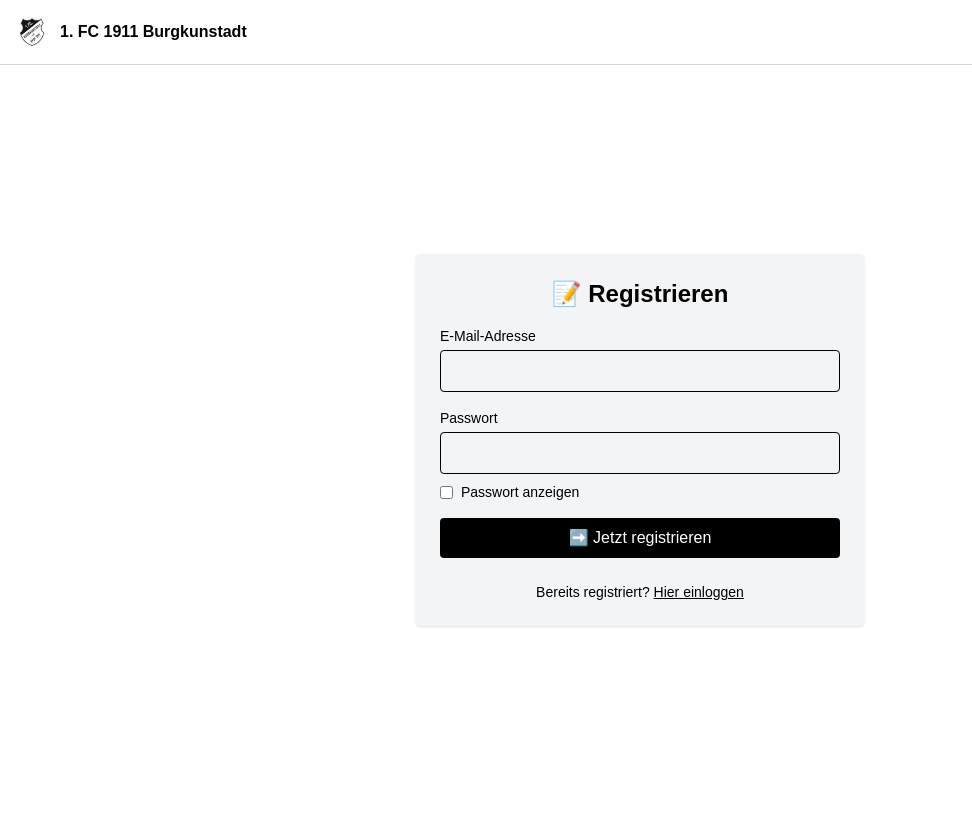
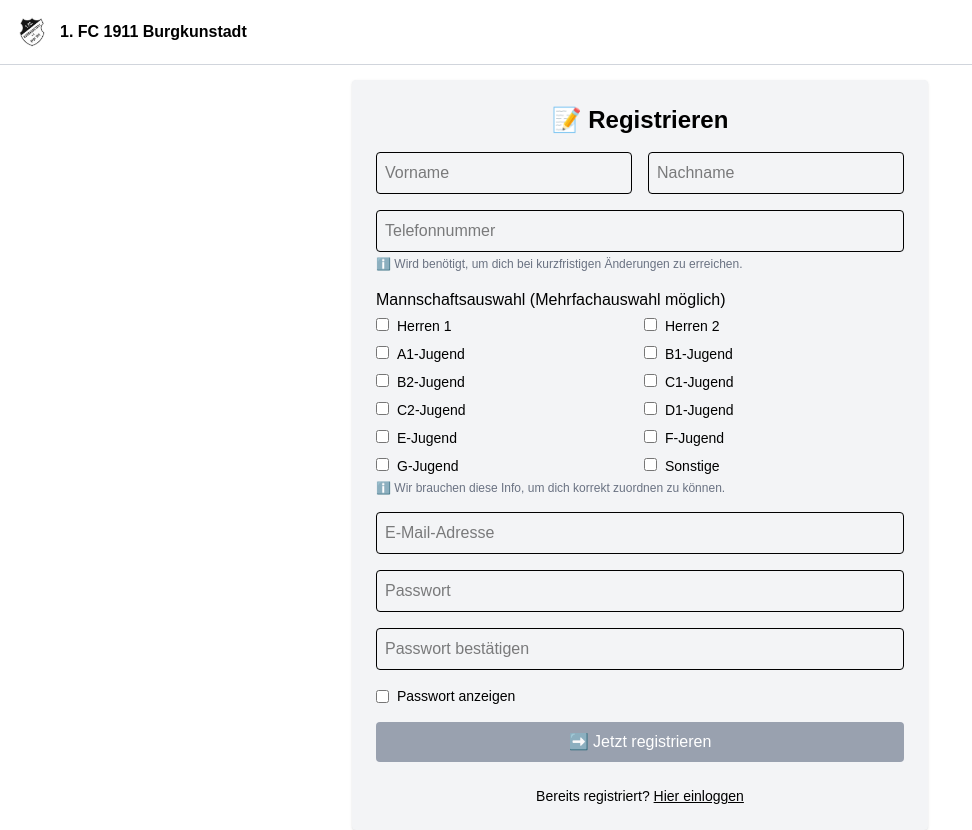
Before and after one commit to BastiiSP/platzbuchung-fcb, a Next.js app: page /registrieren in a window 1280 px wide. Shown: the whole page, without its empty margins (0-972 px from the left). Before the commit the page ends 800 px from the top, so only its background shows below. Built offline with nearby package versions, Linux system fonts and the light colour scheme; no server answers.

Commit message:
Fehlersuche Registrierung - Fehler liegt in Supabase (aut.user wird nicht übergeben)

```diff
--- a/package.json
+++ b/package.json
@@ -20,7 +20,8 @@
     "react": "^19.0.0",
     "react-datepicker": "^8.2.1",
     "react-dom": "^19.0.0",
-    "react-icons": "^5.5.0"
+    "react-icons": "^5.5.0",
+    "react-select": "^5.10.1"
   },
   "devDependencies": {
     "@eslint/eslintrc": "^3",
--- a/src/app/kalender/page.tsx
+++ b/src/app/kalender/page.tsx
@@ -59,7 +59,7 @@ export default function KalenderSeite() {
 
         const { data: profile } = await supabase
           .from("profile")
-          .select("rolle")
+          .select("rolle", { head: false }) // 🔧 Fehlervermeidung
           .eq("id", session.user.id)
           .single();
 
--- a/src/app/registrieren/page.tsx
+++ b/src/app/registrieren/page.tsx
@@ -1,42 +1,113 @@
 "use client";
 
-import { useState } from "react";
+import { useState, useEffect } from "react";
 import { useRouter } from "next/navigation";
 import Image from "next/image";
 import { createClient } from "@/lib/supabaseClient";
 import ThemeToggle from "@/components/ThemeToggle";
+import { FaCheckCircle, FaTimesCircle } from "react-icons/fa";
 
 export default function Registrierungsseite() {
   const supabase = createClient();
   const router = useRouter();
+
+  // 🧠 Formularzustände
   const [email, setEmail] = useState("");
   const [passwort, setPasswort] = useState("");
+  const [passwortBestaetigung, setPasswortBestaetigung] = useState("");
   const [fehler, setFehler] = useState("");
   const [erfolg, setErfolg] = useState("");
   const [passwortAnzeigen, setPasswortAnzeigen] = useState(false);
+
+  const [vorname, setVorname] = useState("");
+  const [nachname, setNachname] = useState("");
+  const [telefonnummer, setTelefonnummer] = useState("");
+  const [mannschaften, setMannschaften] = useState<string[]>([]);
+  const [sonstigeMannschaft, setSonstigeMannschaft] = useState("");
+
+  const alleMannschaften = [
+    "Herren 1",
+    "Herren 2",
+    "A1-Jugend",
+    "B1-Jugend",
+    "B2-Jugend",
+    "C1-Jugend",
+    "C2-Jugend",
+    "D1-Jugend",
+    "E-Jugend",
+    "F-Jugend",
+    "G-Jugend",
+    "Sonstige",
+  ];
+
+  const toggleMannschaft = (wert: string) => {
+    if (mannschaften.includes(wert)) {
+      setMannschaften(mannschaften.filter((m) => m !== wert));
+    } else {
+      setMannschaften([...mannschaften, wert]);
+    }
+  };
 
   const handleRegistrierung = async (e: React.FormEvent) => {
     e.preventDefault();
     setFehler("");
     setErfolg("");
 
+    // Zusätzliche Sicherheitsprüfung für Pflichtfelder
+    if (!vorname || !nachname || !telefonnummer) {
+      setFehler("❌ Bitte alle Pflichtfelder ausfüllen.");
+      return;
+    }
+
+    if (passwort !== passwortBestaetigung) {
+      setFehler("❌ Die Passwörter stimmen nicht überein.");
+      return;
+    }
+
+    console.log("🧪 Registrierungsdaten", {
+      email,
+      password: passwort,
+      data: {
+        vorname,
+        nachname,
+        telefonnummer,
+        mannschaften,
+        sonstige_mannschaft: sonstigeMannschaft || null,
+      },
+    });
+
     const { error } = await supabase.auth.signUp({
       email,
       password: passwort,
+      options: {
+        data: {
+          vorname,
+          nachname,
+          telefonnummer,
+          mannschaften, //: JSON.stringify(mannschaften), // ✅ JSON-stringified!
+          sonstige_mannschaft: sonstigeMannschaft || null,
+        },
+      },
     });
 
     if (error) {
-      setFehler("❌ Registrierung fehlgeschlagen. Bitte versuche es erneut.");
+      console.error("Supabase-Fehler:", error.message);
+      setFehler(`❌ Registrierung fehlgeschlagen: ${error.message}`);
     } else {
       setErfolg(
-        "✅ Registrierung erfolgreich. Du erhältst in Kürze eine E-Mail mit einem Bestätigungslink."
+        "✅ Bitte bestätige deine E-Mail-Adresse über den Link in deinem Postfach."
       );
     }
   };
 
+  const istFormularGueltig =
+    email && passwort.length >= 6 && passwort === passwortBestaetigung;
+  // vorname &&
+  // nachname &&
+  // telefonnummer;
+
   return (
     <main className="min-h-screen bg-white dark:bg-neutral-900 text-black dark:text-white flex flex-col items-center justify-center px-4">
-      {/* 🔝 Header */}
       <header className="absolute top-0 left-0 w-full flex items-center justify-between p-4 border-b border-gray-300 dark:border-neutral-700">
         <div className="flex items-center gap-3">
           <Image src="/logo.svg" alt="Vereinslogo" width={32} height={32} />
@@ -47,35 +118,113 @@ export default function Registrierungsseite() {
         {/* <ThemeToggle /> */}
       </header>
 
-      {/* 🧾 Registrierungsformular */}
-      <div className="w-full max-w-md bg-gray-100 dark:bg-neutral-800 p-6 rounded shadow mt-20">
+      <div className="w-full max-w-xl bg-gray-100 dark:bg-neutral-800 p-6 rounded shadow mt-20">
         <h1 className="text-2xl font-bold text-center mb-4">📝 Registrieren</h1>
         <form onSubmit={handleRegistrierung} className="space-y-4">
-          {/* 📧 E-Mail */}
+          <div className="flex flex-wrap gap-4">
+            <input
+              type="text"
+              placeholder="Vorname"
+              value={vorname}
+              onChange={(e) => setVorname(e.target.value)}
+              // required
+              className="flex-1 p-2 border rounded text-black"
+            />
+            <input
+              type="text"
+              placeholder="Nachname"
+              value={nachname}
+              onChange={(e) => setNachname(e.target.value)}
+              // required
+              className="flex-1 p-2 border rounded text-black"
+            />
+          </div>
+
           <div>
-            <label className="block text-sm font-medium mb-1">
-              E-Mail-Adresse
+            <input
+              type="tel"
+              placeholder="Telefonnummer"
+              value={telefonnummer}
+              onChange={(e) => setTelefonnummer(e.target.value)}
+              className="w-full p-2 border rounded text-black"
+              // required
+            />
+            <p className="text-xs text-gray-500 mt-1">
+              ℹ️ Wird benötigt, um dich bei kurzfristigen Änderungen zu
+              erreichen.
+            </p>
+          </div>
+
+          <div>
+            <label className="block font-medium mb-1">
+              Mannschaftsauswahl (Mehrfachauswahl möglich)
             </label>
+            <div className="grid grid-cols-2 gap-2">
+              {alleMannschaften.map((m) => (
+                <label key={m} className="text-sm">
+                  <input
+                    type="checkbox"
+                    checked={mannschaften.includes(m)}
+                    onChange={() => toggleMannschaft(m)}
+                    className="mr-2"
+                  />
+                  {m}
+                </label>
+              ))}
+            </div>
+            <p className="text-xs text-gray-500 mt-1">
+              ℹ️ Wir brauchen diese Info, um dich korrekt zuordnen zu können.
+            </p>
+            {mannschaften.includes("Sonstige") && (
+              <input
+                type="text"
+                placeholder="z. B. Redaktion, Fan, Sponsor, Platzwart"
+                value={sonstigeMannschaft}
+                onChange={(e) => setSonstigeMannschaft(e.target.value)}
+                className="mt-2 w-full p-2 border rounded text-black"
+              />
+            )}
+          </div>
+
           <input
             type="email"
             value={email}
             onChange={(e) => setEmail(e.target.value)}
+            placeholder="E-Mail-Adresse"
             required
             className="w-full p-2 border rounded text-black"
           />
-          </div>
 
-          {/* 🔒 Passwort */}
-          <div>
-            <label className="block text-sm font-medium mb-1">Passwort</label>
           <input
             type={passwortAnzeigen ? "text" : "password"}
             value={passwort}
             onChange={(e) => setPasswort(e.target.value)}
+            placeholder="Passwort"
             required
             className="w-full p-2 border rounded text-black"
           />
-            <label className="flex items-center gap-2 mt-2 text-sm">
+
+          <div className="relative">
+            <input
+              type={passwortAnzeigen ? "text" : "password"}
+              value={passwortBestaetigung}
+              onChange={(e) => setPasswortBestaetigung(e.target.value)}
+              placeholder="Passwort bestätigen"
+              required
+              className="w-full p-2 border rounded text-black pr-10"
+            />
+            {passwortBestaetigung && (
+              <span className="absolute top-2 right-3">
+                {passwort === passwortBestaetigung ? (
+                  <FaCheckCircle className="text-green-600" />
+                ) : (
+                  <FaTimesCircle className="text-red-500" />
+                )}
+              </span>
+            )}
+          </div>
+
+          <label className="flex items-center gap-2 text-sm">
             <input
               type="checkbox"
               checked={passwortAnzeigen}
@@ -83,17 +232,19 @@ export default function Registrierungsseite() {
             />
             Passwort anzeigen
           </label>
-          </div>
 
-          {/* ✅ Registrierung Button */}
           <button
             type="submit"
-            className="w-full bg-black text-white hover:bg-gray-800 px-4 py-2 rounded"
+            disabled={!istFormularGueltig}
+            className={`w-full px-4 py-2 rounded text-white transition ${
+              istFormularGueltig
+                ? "bg-black hover:bg-gray-800 cursor-pointer"
+                : "bg-gray-400 cursor-not-allowed"
+            }`}
           >
             ➡️ Jetzt registrieren
           </button>
 
-          {/* 🔔 Feedback-Meldungen */}
           {fehler && (
             <p className="text-red-500 text-sm text-center">{fehler}</p>
           )}
@@ -102,7 +253,6 @@ export default function Registrierungsseite() {
           )}
         </form>
 
-        {/* 🔙 Zurück zum Login */}
         <p className="text-sm text-center mt-6">
           Bereits registriert?{" "}
           <a href="/login" className="underline hover:text-gray-500">
--- a/src/utils/checkSession.ts
+++ b/src/utils/checkSession.ts
@@ -1,5 +1,9 @@
 import { createClient } from "@/lib/supabaseClient";
 
+/**
+ * Holt die Session und Rolle des aktuellen Nutzers.
+ * Gibt userId, Rolle und E-Mail zurück – oder null-Werte bei fehlender Session.
+ */
 export async function checkSession(supabase: ReturnType<typeof createClient>) {
   const {
     data: { session },
@@ -9,11 +13,15 @@ export async function checkSession(supabase: ReturnType<typeof createClient>) {
 
   if (!user) return { userId: null, rolle: null, userEmail: null };
 
-  const { data: profile } = await supabase
+  const { data: profile, error } = await supabase
     .from("profile")
-    .select("rolle")
+    .select("rolle", { head: false }) // ✅ wichtige Ergänzung
     .eq("id", user.id)
     .single();
+
+  if (error) {
+    console.error("❌ Fehler beim Abrufen der Rolle:", error.message);
+  }
 
   return {
     userId: user.id,
--- a/src/utils/getUserRolle.ts
+++ b/src/utils/getUserRolle.ts
@@ -14,7 +14,7 @@ export async function getUserRolle(
 ): Promise<string | null> {
   const { data, error } = await supabase
     .from("profile")
-    .select("rolle")
+    .select("rolle", { head: false }) // ⬅️ wichtig: kein HEAD-Request
     .eq("id", userId)
     .single();
 
```
Also changed, not shown: src/components/BearbeitenModal.tsx (+21 -5 lines), src/lib/supabaseClient.ts (+11 -4 lines), 1 other file (tests, documents, lock files or other folders). Lines whose indentation alone changed are shown as unchanged.
